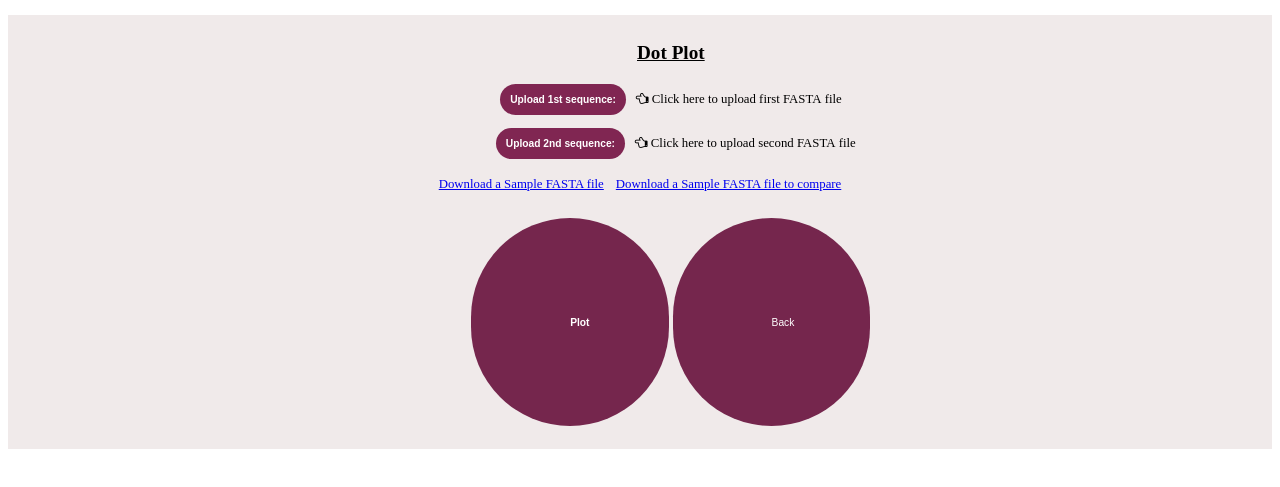
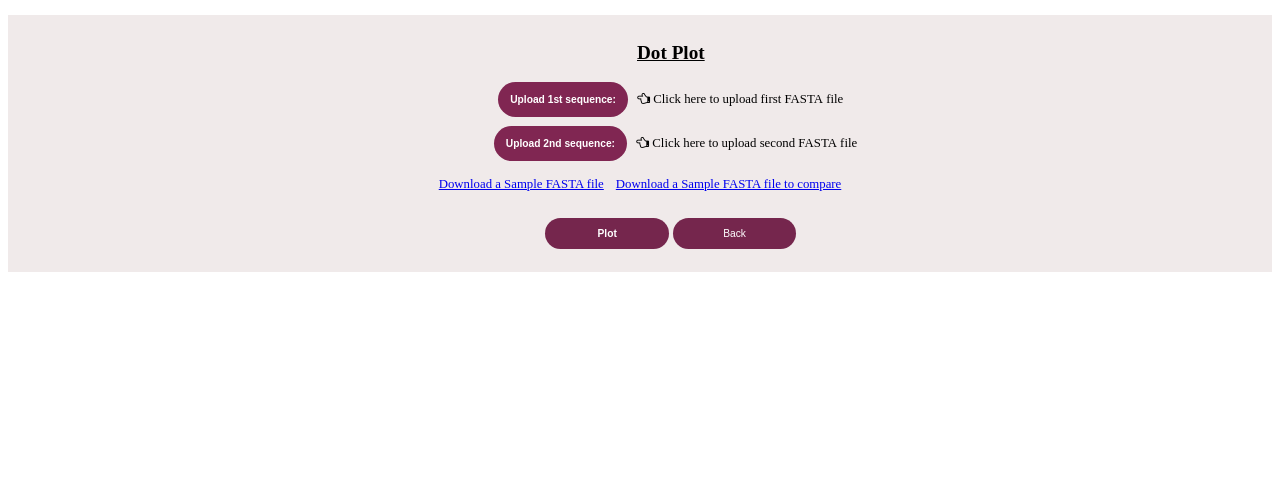
Before and after one commit to virtual-labs/exp-bioinformatics-au, a plain HTML site: page experiment/simulation/Dotplot.html in a window 1280 px wide. Shown: the part 83-570 px from the top of the page. Drawn offline with nearby package versions, Linux system fonts and the light colour scheme.

Commit message:
Update Dotplot.html

```diff
--- a/experiment/simulation/Dotplot.html
+++ b/experiment/simulation/Dotplot.html
@@ -14,35 +14,36 @@
         label {
             background-color: #802652;
             color: white;
-            padding: 0.8vw;
+            padding:1%;
             font-family: sans-serif;
             cursor: auto;
             margin-top: 200px;
             width: 600px;
-            height:25px;
-            border-radius:180px;
-            position:relative;
-            font-size:0.8vw;
-            line-height:12px;
+            height: 25px;
+            border-radius: 180px;
+            position: relative;
+            font-size: .8vw;
+            line-height: 6px;
         }
 
+
         span{
-            font-size: 1.5vw;
+            font-size: 0.8vw;
             color: black;
         }
+
 
         input[type=button]{
             width: 10%;
             background-color: #75264d;
             color: white;
-            padding: 8%;
+            padding: .8vw;
             margin: 8px 0;
             border: none;
             border-radius: 180px;
             cursor: pointer;
             font-size: 0.8vw;
         }
-
         .h{
             text-align: center;
             color: black;
```
